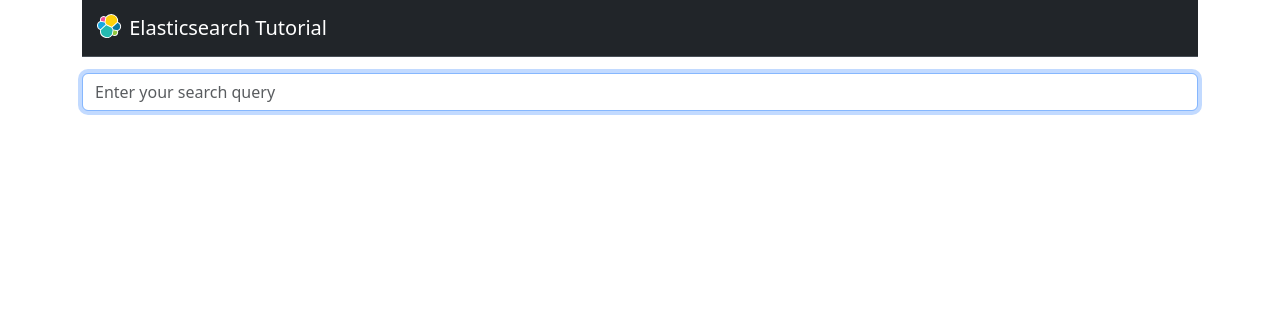
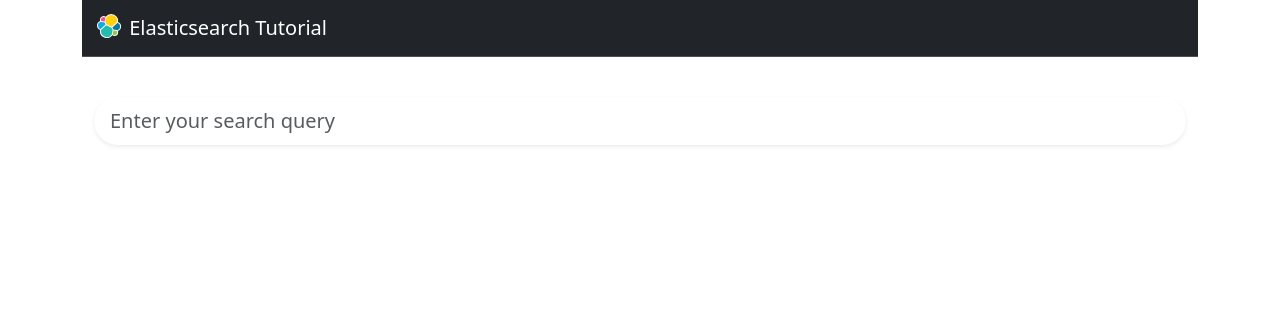
Before and after one commit to itsbanjo/elastic-demos, a Flask app: page / in a window 1280 px wide. Shown: the top 317 px of the page. Run offline with Flask 3, Linux system fonts and the light colour scheme; some libraries are stand-ins or nearby versions.

Commit message:
nice version

```diff
--- a/search-tutorial/app.py
+++ b/search-tutorial/app.py
@@ -24,7 +24,7 @@ def handle_search():
                 'must': {
                     'multi_match': {
                         'query': parsed_query,
-                        'fields': ['name', 'description'],
+                        'fields': ['name', 'description', 'sku'],
                     }
                 },
                 **filters
@@ -61,7 +61,6 @@ def get_document(doc_id):
     result = es.get(id=doc_id)
     # Extract the necessary fields from the document's source
     source = result['_source']
-    print(source)
     name = source.get('name', 'No Name')
     color = source.get('color', 'No Color')
     description = source.get('description', 'No Description')
@@ -73,6 +72,7 @@ def get_document(doc_id):
     url = source.get('url', '#')
     links = source.get('links', [])
     variants = source.get('variants', [])
+    print(variants)
     # Pass the extracted fields to the template
     return render_template(
         'document.html',
--- a/search-tutorial/templates/base.html
+++ b/search-tutorial/templates/base.html
@@ -1,5 +1,7 @@
 <!doctype html>
 <html lang="en">
+  <link href="https://fonts.googleapis.com/css2?family=Inter:wght@400;500;600&display=swap" rel="stylesheet">
+  <link rel="stylesheet" href="https://cdn.jsdelivr.net/npm/bootstrap-icons@1.7.2/font/bootstrap-icons.css">
   <head>
     <meta charset="utf-8">
     <meta name="viewport" content="width=device-width, initial-scale=1">
--- a/search-tutorial/templates/index.html
+++ b/search-tutorial/templates/index.html
@@ -1,62 +1,113 @@
 {% extends 'base.html' %}
+{% block content %}
+<div class="container py-4">
+    <form method="POST" action="{{ url_for('handle_search') }}">
+        <div class="mb-4">
+            <input type="text" class="form-control form-control-lg rounded-pill border-0 shadow-sm"
+                   name="query" id="query" placeholder="Enter your search query"
+                   value="{{ query }}" autofocus>
+        </div>
+    </form>
 
-{% block content %}
-    <form method="POST" action="{{ url_for('handle_search') }}">
-      <div class="mb-3">
-          <input type="text" class="form-control" name="query" id="query" placeholder="Enter your search query" value="{{ query }}" autofocus>
-      </div>
-    </form>
     {% if results %}
-        <div class="row mb-3">
-            <div class="col-2 mt-2">
-                <p><a href="javascript:history.back(1)">← Back</a></p>
-                {% for agg in aggs %}
-                    <h6 class="mt-3">{{ agg }}</h6>
-                    {% for key, count in aggs[agg].items() %}
-                        <form method="POST">
-                            <input type="hidden" name="query" value="{{ agg|lower }}:{{key}} {{ query }}">
-                            <button type="submit" class="btn btn-link btn-sm"{% if aggs[agg]|length == 1 %} disabled{% endif %}>{{ key }} ({{ count }})</button>
-                        </form>
-                    {% endfor %}
-                {% endfor %}
-            </div>
-            <div class="col-10">
-                <div class="row mb-3">
-                    <div class="col-sm-auto my-auto">
-                        Showing results {{ from_ + 1 }}-{{ from_ + results|length }} out of {{ total }}.
+    <div class="d-flex justify-content-between align-items-center mb-4">
+        <div class="text-secondary">Showing results {{ from_ + 1 }}-{{ from_ + results|length }} out of {{ total }}</div>
+        <div class="d-flex gap-2">
+        </div>
+    </div>
+
+    <div class="row g-4">
+        <!-- Filters -->
+        <div class="col-md-3">
+            <a href="javascript:history.back(1)" class="text-decoration-none text-primary mb-4 d-inline-block">← Back</a>
+            {% for agg in aggs %}
+                <div class="card border-0 shadow-sm mb-3">
+                    <div class="card-header bg-light border-0">
+                        <h6 class="mb-0">{{ agg }}</h6>
                     </div>
-                    {% if from_ > 0 %}
-                        <div class="col-sm-auto my-auto">
-                            <a href="javascript:history.back(1)" class="btn btn-primary">← Previous page</a>
+                    <div class="card-body">
+                        {% for key, count in aggs[agg].items() %}
+                            <form method="POST" class="mb-2">
+                                <input type="hidden" name="query" value="{{ agg|lower }}:{{key}} {{ query }}">
+                                <button type="submit" class="btn btn-link text-start w-100 p-0 text-decoration-none"
+                                        {% if aggs[agg]|length == 1 %} disabled{% endif %}>
+                                    {{ key }} <span class="text-muted">({{ count }})</span>
+                                </button>
+                            </form>
+                        {% endfor %}
+                    </div>
+                </div>
+            {% endfor %}
+        </div>
+
+        <!-- Results -->
+        <div class="col-md-9">
+            {% for result in results %}
+                <div class="card border-0 shadow-sm mb-3 hover-shadow-md position-relative">
+                    <div class="card-body p-3">
+                        <div class="row g-0">
+                            <!-- Thumbnail -->
+                            <div class="col-auto">
+                                <div class="rounded-3 bg-light d-flex align-items-center justify-content-center"
+                                     style="width: 100px; height: 100px;">
+                                    {% if result._source.image %}
+                                        <img src="https://www.spark.co.nz{{ result._source.image[0] }}"
+                                             class="img-fluid rounded-3"
+                                             alt="{{ result._source.name }}"
+                                             style="object-fit: cover; width: 100px; height: 100px;">
+                                    {% else %}
+                                        <i class="bi bi-image text-secondary" style="font-size: 2rem;"></i>
+                                    {% endif %}
+                                </div>
+                            </div>
+
+                            <!-- Content -->
+                            <div class="col ps-3">
+                                <div class="position-absolute top-0 end-0 mt-3 me-3">
+                                    <span class="text-muted"></span>
+                                </div>
+                                <h5 class="mb-2">
+                                    <a href="{{ url_for('get_document', doc_id=result._id) }}"
+                                       class="text-decoration-none stretched-link">
+                                        {{ result._source.name }}
+                                    </a>
+                                </h5>
+                                <p class="text-secondary mb-2">{{ result._source.description }}</p>
+                                <div class="text-muted small d-flex gap-2">
+                                    <span>Category: {{ result._source.category }}</span>
+                                    <span>•</span>
+                                    <span>Updated: {{ result._source.updated_at | default(result._source.created_on) }}</span>
+                                    {% if result._score %}
+                                        <span>•</span>
+                                        <span>Score: {{ "%.2f"|format(result._score) }}</span>
+                                    {% endif %}
+                                </div>
+                            </div>
                         </div>
-                    {% endif %}
-                    {% if from_ + results|length < total %}
-                        <div class="col-sm-auto my-auto">
-                            <form method="POST">
-                                <input type="hidden" name="query" value="{{ query }}">
-                                <input type="hidden" name="from_" value="{{ from_ + results|length }}">
-                                <button type="submit" class="btn btn-primary">Next page →</button>
-                            </form>
+                        <div class="position-absolute top-50 end-0 translate-middle-y me-4">
+                            <div class="rounded-circle bg-light d-flex align-items-center justify-content-center"
+                                 style="width: 30px; height: 30px;">
+                                <span class="text-primary">›</span>
+                            </div>
                         </div>
-                    {% endif %}
-                    <div class="col"></div>
+                    </div>
                 </div>
-                {% for result in results %}
-                    <p>
-                        {{ from_ + loop.index }}. <b><a href="{{ url_for('get_document', doc_id=result._id) }}">{{ result._source.name }}</a></b>
-                        <br>
-                        {{ result._source.summary }}
-                        <br>
-                        <small>
-                            Category: {{ result._source.category }}.
-                            Last updated: {{ result._source.updated_at | default(result._source.created_on) }}.
-                            {% if result._score %}<i>(Score: {{ result._score }})</i>{% endif %}
-                        </small>
-                    </p>
-                {% endfor %}
-            </div>
+            {% endfor %}
         </div>
+    </div>
+
     {% elif request.method == 'POST' %}
-        <p>No results found.</p>
+        <div class="alert alert-info border-0 shadow-sm">No results found.</div>
     {% endif %}
+</div>
+
+<style>
+.hover-shadow-md {
+    transition: all 0.2s ease-in-out;
+}
+.hover-shadow-md:hover {
+    box-shadow: 0 .5rem 1rem rgba(0,0,0,.15)!important;
+    transform: translateY(-1px);
+}
+</style>
 {% endblock %}
```
Also changed, not shown: search-tutorial/templates/document.html (+66 -59 lines).
